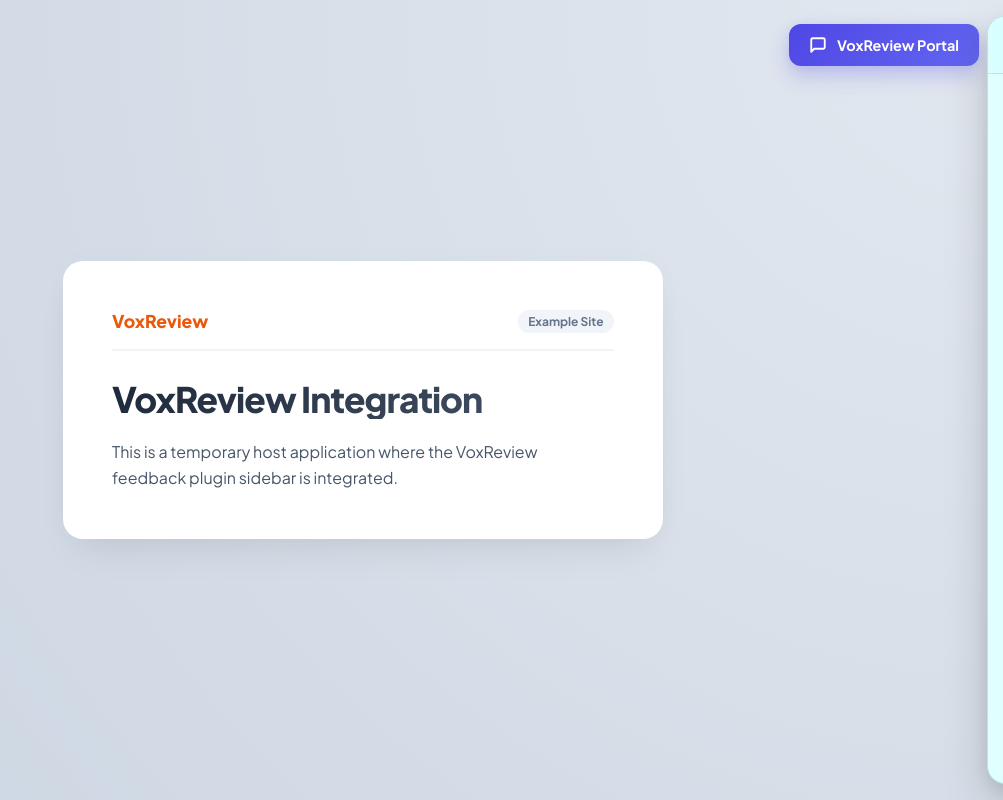
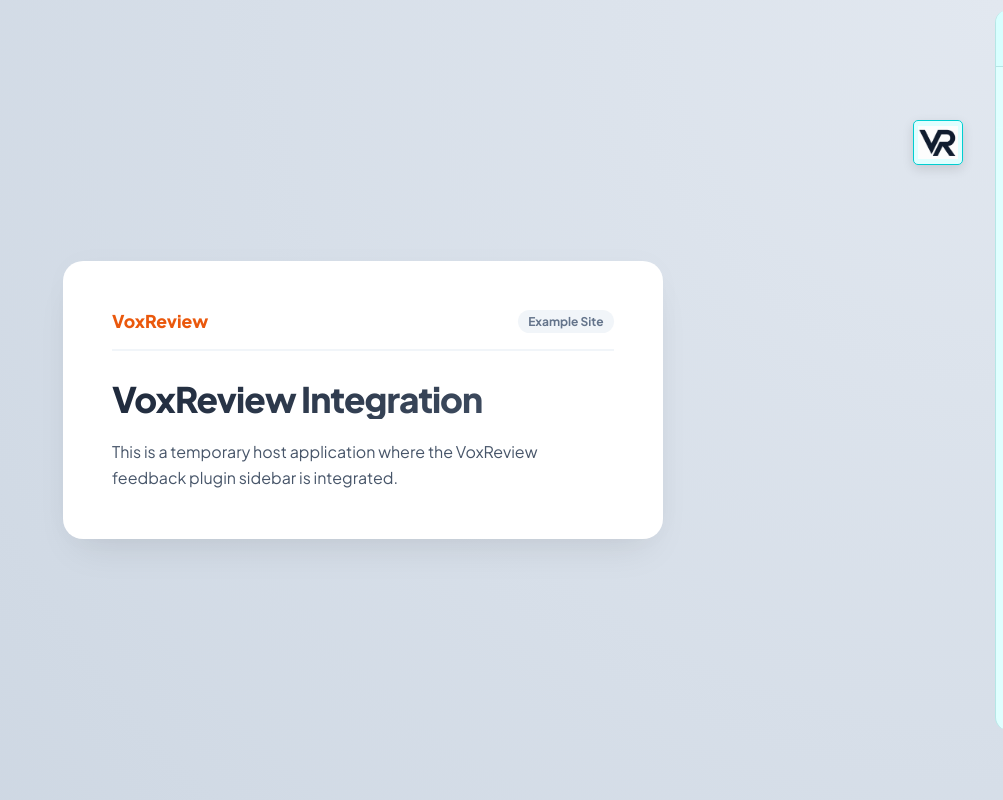
Before and after one commit to ClaireTuble/VoxReview, a React (Vite) app in the folder VoxReview/: page / in a window 1280 px wide. Shown: the whole page, without its empty margins (277-1280 px from the left). Built offline with nearby package versions, Linux system fonts and the light colour scheme.

Commit message:
triggpulse

```diff
--- a/VoxReview/src/pages/LandingPage.css
+++ b/VoxReview/src/pages/LandingPage.css
@@ -83,115 +83,80 @@ body {
 }
 
 /* FLOATING TRIGGER BUTTON (UPPER RIGHT CORNER) */
-.floating-feedback-trigger-ur {
-  position: fixed;
-  top: 1.5rem;
-  right: 1.5rem;
-  background: linear-gradient(135deg, #4f46e5 0%, #6366f1 100%);
-  color: white;
-  border: none;
-  padding: 0.75rem 1.25rem;
-  border-radius: 12px;
-  display: flex;
-  align-items: center;
-  gap: 0.6rem;
-  font-family: inherit;
-  font-size: 0.9rem;
-  font-weight: 700;
-  cursor: pointer;
-  box-shadow: 0 10px 20px rgba(79, 70, 229, 0.25), 0 0 10px rgba(99, 102, 241, 0.1);
-  transition: all 0.3s cubic-bezier(0.16, 1, 0.3, 1);
-  z-index: 100;
+/* ==========================================
+   VoxReview Trigger Pulse
+========================================== */
+
+.floating-feedback-trigger-ur{
+    width: 50px;
+    height: 45px;
+    display:flex;
+    align-items:center;
+    justify-content:center;
+    background:#E0FFFF;
+    border:1.5px solid #00CED1;
+    border-radius:5px;
+    box-shadow: 0 4px 12px rgba(0,0,0,.12);
+    user-select:none;
+    padding:4px;
+    z-index:9999;
+    transition:background-color .15s ease,left .2s ease,top .2s ease;
 }
 
-.floating-feedback-trigger-ur:hover {
-  transform: translateY(-2px);
-  box-shadow: 0 15px 25px rgba(79, 70, 229, 0.35), 0 0 15px rgba(99, 102, 241, 0.15);
+.floating-feedback-trigger-ur:hover{
+    background:#00CED1;
 }
 
-.floating-feedback-trigger-ur.active {
-  transform: scale(0);
-  opacity: 0;
-  pointer-events: none;
+.floating-feedback-trigger-ur{
+    cursor: pointer;
 }
 
-.trigger-icon {
-  width: 18px;
-  height: 18px;
+.floating-feedback-trigger-ur:active{
+    cursor: pointer;
 }
 
-.trigger-pulse {
-  position: absolute;
-  top: 50%;
-  left: 50%;
-  transform: translate(-50%, -50%);
-  width: 100%;
-  height: 100%;
-  background: inherit;
-  border-radius: inherit;
-  z-index: -1;
-  opacity: 0.3;
+.trigger-vr-logo{
+    width:100%;
+    height:100%;
+    object-fit:contain;
+    pointer-events:none;
+    user-select:none;
 }
 
-@keyframes pulseTrigger {
-  0% {
-    transform: translate(-50%, -50%) scale(1);
-    opacity: 0.3;
-  }
-  100% {
-    transform: translate(-50%, -50%) scale(1.3);
-    opacity: 0;
-  }
-}
 
-/* EXTENSION SIDEBAR - Right Hand Feedback Plug-in */
-.extension-sidebar {
+/* EXTENSION SIDEBAR */
+.extension-sidebar{
     position: fixed;
-
-    /* Floating position */
-    top: 16px;
-    right: 16px;
-    bottom: 16px;
-
-    /* Size */
-    width: 400px;
+    top: 10px;
+    border-radius: 13px;
+    right: 8px;
     min-width: 320px;
     max-width: 900px;
-    height: calc(100vh - 32px);
-
-    /* Appearance */
+    height: 90vh;
     background: lightcyan;
     color: #1e293b;
-
-    border: 1px solid #b6e6e6;
-    border-radius: 18px;
-
-    box-shadow:
-        0 18px 45px rgba(0, 0, 0, .18),
-        0 6px 18px rgba(0, 0, 0, .08);
-
+    border-left: 1px solid #b6e6e6;
     display: flex;
     flex-direction: column;
-
     overflow: hidden;
-
-    z-index: 9999;
-
-    transition:
-        transform .35s cubic-bezier(.16,1,.3,1),
-        width .08s linear,
-        box-shadow .25s ease;
+    z-index: 9998;
+    transition:transform .30s ease,width .08s linear;
 }
-
+.extension-sidebar.open{
+    transform: translateX(0);
+}
 .extension-sidebar:hover {
     box-shadow:
         0 24px 55px rgba(0,0,0,.22),
         0 8px 20px rgba(0,0,0,.12);
 }
+
 /* ============================
    RESIZE HANDLE
 ============================ */
-
+.extension-sidebar:not(.open) .sidebar-resize-handle{
+    display:none;
+}
 .sidebar-resize-handle {
     position: absolute;
     left: 0;
@@ -237,7 +202,7 @@ body {
     min-height: 0;
     overflow-y: auto;
     overflow-x: hidden;
-    padding: 1.25rem;
+    padding: 1.1rem;
     display: flex;
     flex-direction: column;
     gap: 1.25rem;
@@ -384,8 +349,6 @@ body {
 
 /* Ext Cards */
 .ext-card{
-    background:white;
-    border:1px solid #cceeee;
     border-radius:14px;
     padding:1rem;
 }
@@ -510,6 +473,7 @@ body {
 .ext-feed-section{
     display: flex;
     flex-direction: column;
+    margin-top: -30px;
 }
 
 .ext-feedback-list{
@@ -642,7 +606,7 @@ body {
     border:1px solid #e2e8f0;
     border-radius:12px;
     padding:16px;
-    margin-bottom:18px;
+    margin-bottom:8px;
 }
 
 .summary-title{
--- a/VoxReview/src/pages/LandingPage.jsx
+++ b/VoxReview/src/pages/LandingPage.jsx
@@ -1,4 +1,4 @@
-import React, { useState, useEffect } from "react";
+import React, { useState, useEffect, useRef } from "react";
 import VRLogo from "./img/VR.png";
 import { useNavigate } from "react-router-dom";
 import "./LandingPage.css";
@@ -229,6 +229,82 @@ const openRegisterModal = () => {
   const envyPct = totalReviewsCount > 0 ? Math.round((envyCount / totalReviewsCount) * 100) : 0;
   const sarcasticPct = totalReviewsCount > 0 ? Math.round((sarcasticCount / totalReviewsCount) * 100) : 0;
 
+  const [triggerPos, setTriggerPos] = useState({
+  x: window.innerWidth - 90,
+  y: 120,
+});
+
+// Ref for the trigger button to handle dragging
+const triggerRef = useRef(null);
+const dragData = useRef({
+  dragging: false,
+  moved: false,
+  startX: 0,
+  startY: 0,
+  offsetX: 0,
+  offsetY: 0,
+});
+
+const handleTriggerPointerDown = (e) => {
+  dragData.current.dragging = true;
+  dragData.current.moved = false;
+
+  dragData.current.startX = e.clientX;
+  dragData.current.startY = e.clientY;
+
+  dragData.current.offsetX = e.clientX - triggerPos.x;
+  dragData.current.offsetY = e.clientY - triggerPos.y;
+
+  window.addEventListener("pointermove", handleTriggerPointerMove);
+  window.addEventListener("pointerup", handleTriggerPointerUp);
+};
+
+const handleTriggerPointerMove = (e) => {
+  if (!dragData.current.dragging) return;
+
+  const dx = Math.abs(e.clientX - dragData.current.startX);
+  const dy = Math.abs(e.clientY - dragData.current.startY);
+
+  if (dx > 6 || dy > 6) {
+    dragData.current.moved = true;
+  }
+
+  setTriggerPos({
+    x: e.clientX - dragData.current.offsetX,
+    y: e.clientY - dragData.current.offsetY,
+  });
+};
+
+const handleTriggerPointerUp = () => {
+  dragData.current.dragging = false;
+
+  setTriggerPos((prev) => {
+    const snapLeft = prev.x < window.innerWidth / 2;
+
+    return {
+      x: snapLeft
+        ? 12
+        : window.innerWidth - 72,
+      y: Math.max(
+        12,
+        Math.min(prev.y, window.innerHeight - 72)
+      ),
+    };
+  });
+
+  window.removeEventListener("pointermove", handleTriggerPointerMove);
+  window.removeEventListener("pointerup", handleTriggerPointerUp);
+};
+
+const handleTriggerClick = () => {
+  if (dragData.current.moved) {
+    dragData.current.moved = false;
+    return;
+  }
+
+  setIsSidebarOpen(true);
+};
+
   return (
     <div className="host-container-blank">
       {/* Simulation Host Site Background */}
@@ -246,18 +322,25 @@ const openRegisterModal = () => {
       </div>
 
       {/* Floating trigger button at the top right */}
-      <button
-        className={`floating-feedback-trigger-ur ${isSidebarOpen ? "active" : ""}`}
-        onClick={() => setIsSidebarOpen(true)}
-        title="Open VoxReview Sidebar"
-      >
-        <span className="trigger-pulse"></span>
-        <svg viewBox="0 0 24 24" className="trigger-icon">
-          <path d="M21 15a2 2 0 0 1-2 2H7l-4 4V5a2 2 0 0 1 2-2h14a2 2 0 0 1 2 2z" fill="none" stroke="currentColor" strokeWidth="2.5" strokeLinecap="round" strokeLinejoin="round"/>
-        </svg>
-        <span className="trigger-text">VoxReview Portal</span>
-      </button>
-
+{!isSidebarOpen && (
+  <button
+    ref={triggerRef}
+    className="floating-feedback-trigger-ur"
+    style={{
+      left: triggerPos.x,
+      top: triggerPos.y,
+      right: "auto",
+      position: "fixed",
+      cursor: "default",
+    }}
+    onPointerDown={handleTriggerPointerDown}
+    onClick={handleTriggerClick}
+    title="Open VoxReview Sidebar"
+  >
+    <span className="trigger-pulse"></span>
+    <img src={VRLogo} alt="VR" className="trigger-vr-logo" />
+  </button>
+)}
       {/* Sidebar sheet for plugin view */}
       <div
         className={`extension-sidebar ${isSidebarOpen ? "open" : ""} ${isResizing ? "resizing" : ""}`}
```
